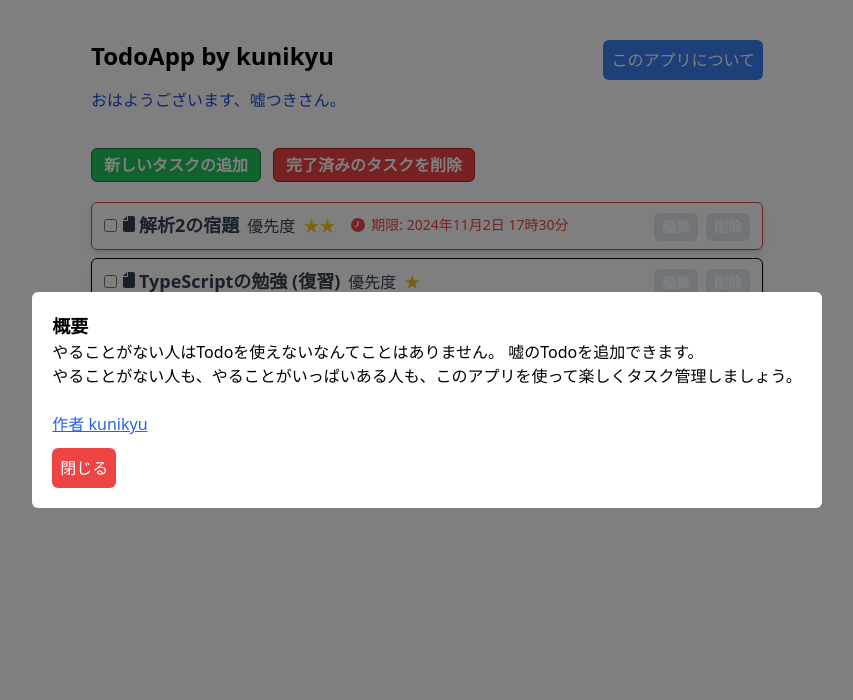
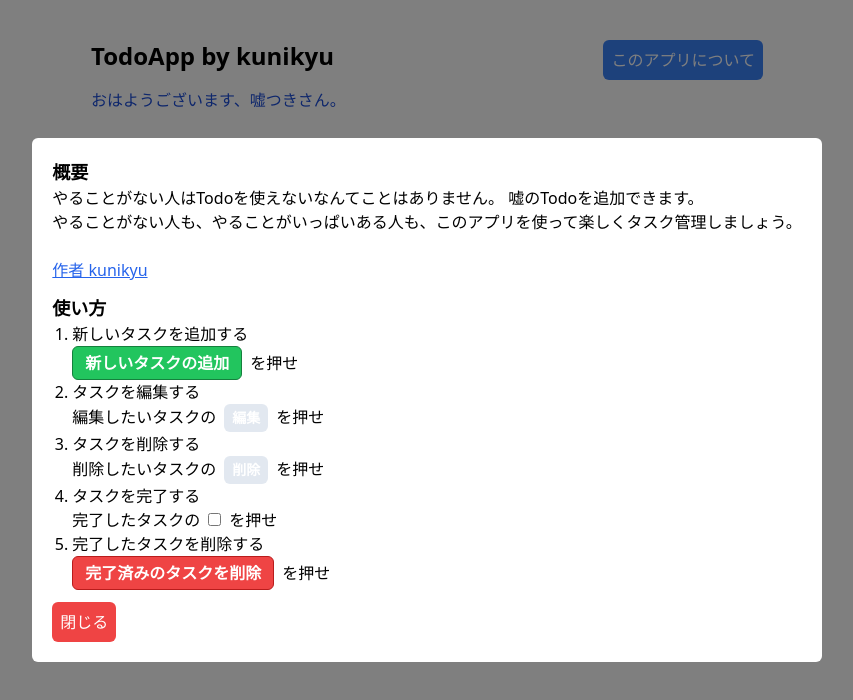
Before and after one commit to kunikyu/react-todo-app, a React (Vite) app: page / in a window 1280 px wide. Both pictures are taken after a click on the button "このアプリについて". Shown: the top 700 px of the page, without its empty margins (213-1066 px from the left). Built offline with nearby package versions, Linux system fonts and the light colour scheme.

Commit message:
このアプリについて

```diff
--- a/src/App.tsx
+++ b/src/App.tsx
@@ -152,9 +152,7 @@ const App = () => {
       <button
         type="button"
         onClick={removeCompletedTodos}
-        className={
-          "my-5 rounded-md border border-red-700 bg-red-500 px-3 py-1 font-bold text-white hover:bg-red-600"
-        }
+        className="my-5 rounded-md border border-red-700 bg-red-500 px-3 py-1 font-bold text-white hover:bg-red-600"
       >
         完了済みのタスクを削除
       </button>
--- a/src/Howto.tsx
+++ b/src/Howto.tsx
@@ -32,11 +32,59 @@ const Howto = () => {
               <br />
               <a
                 href="https://atcoder.jp/users/kunikyu"
+                target="_blank"
                 className="text-blue-600 underline"
               >
                 作者 kunikyu
               </a>
             </p>
+            <h3 className="mt-3 text-lg font-bold">使い方</h3>
+            <ol className="list-decimal pl-5">
+              <li>新しいタスクを追加する</li>
+              <p>
+                <button
+                  type="button"
+                  className="mr-2 rounded-md border border-green-700 bg-green-500 px-3 py-1 font-bold text-white hover:bg-green-600"
+                >
+                  新しいタスクの追加
+                </button>
+                を押せ
+              </p>
+              <li>タスクを編集する</li>
+              <p>
+                編集したいタスクの
+                <button className="mx-2 rounded-md bg-slate-200 px-2 py-1 text-sm font-bold text-white hover:bg-blue-500">
+                  編集
+                </button>
+                を押せ
+              </p>
+              <li>タスクを削除する</li>
+              <p>
+                削除したいタスクの
+                <button className="mx-2 rounded-md bg-slate-200 px-2 py-1 text-sm font-bold text-white hover:bg-red-500">
+                  削除
+                </button>
+                を押せ
+              </p>
+              <li>タスクを完了する</li>
+              <p>
+                完了したタスクの
+                <input
+                  type="checkbox"
+                  checked={false}
+                  onChange={() => {}}
+                  className="mx-2 cursor-pointer"
+                />
+                を押せ
+              </p>
+              <li>完了したタスクを削除する</li>
+              <p>
+                <button className="mr-2 rounded-md border border-red-700 bg-red-500 px-3 py-1 font-bold text-white hover:bg-red-600">
+                  完了済みのタスクを削除
+                </button>
+                を押せ
+              </p>
+            </ol>
             <button
               onClick={handleClosePopup}
               className="mt-3 rounded-md bg-red-500 p-2 text-white"
--- a/src/TodoItem.tsx
+++ b/src/TodoItem.tsx
@@ -5,7 +5,6 @@ import dayjs from "dayjs";
 import { FontAwesomeIcon } from "@fortawesome/react-fontawesome";
 import { faFile, faClock } from "@fortawesome/free-solid-svg-icons";
 import { twMerge } from "tailwind-merge";
-import { text } from "stream/consumers";
 
 type Props = {
   todos: Todo[];
```
